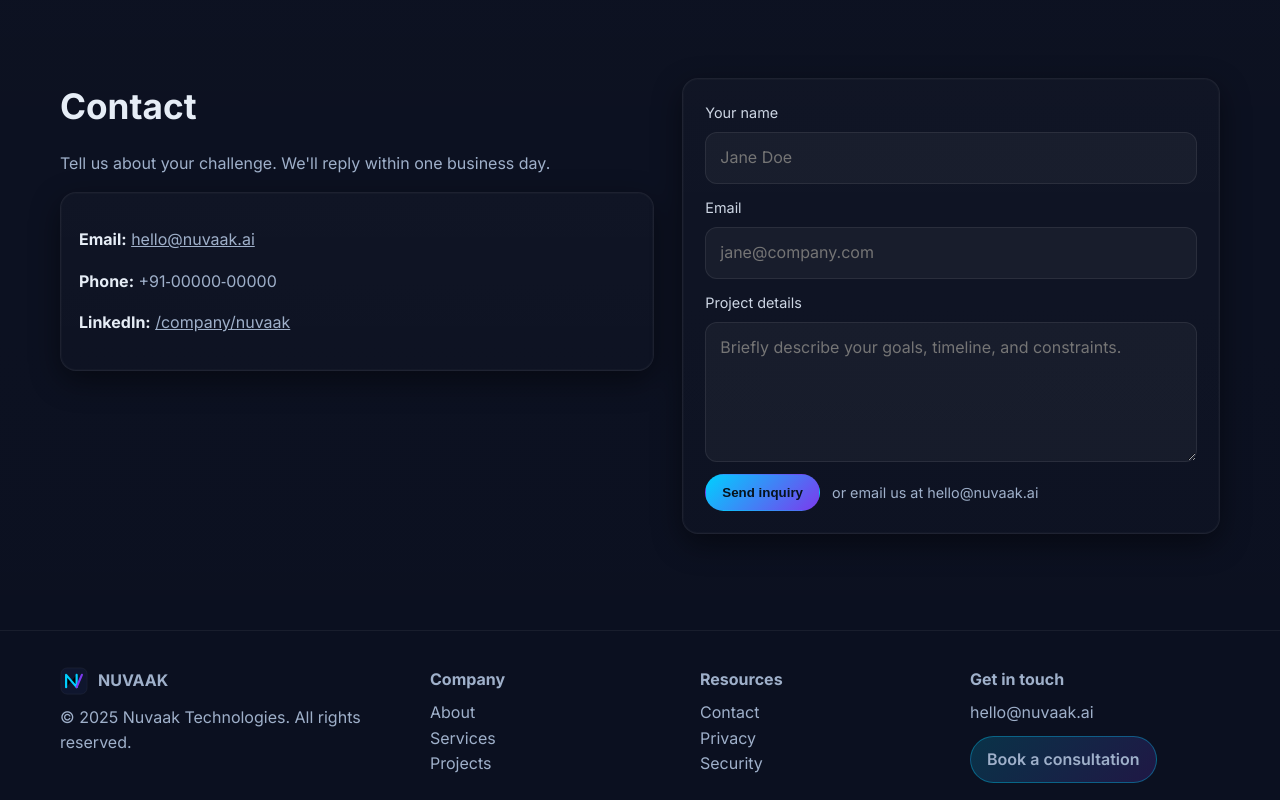
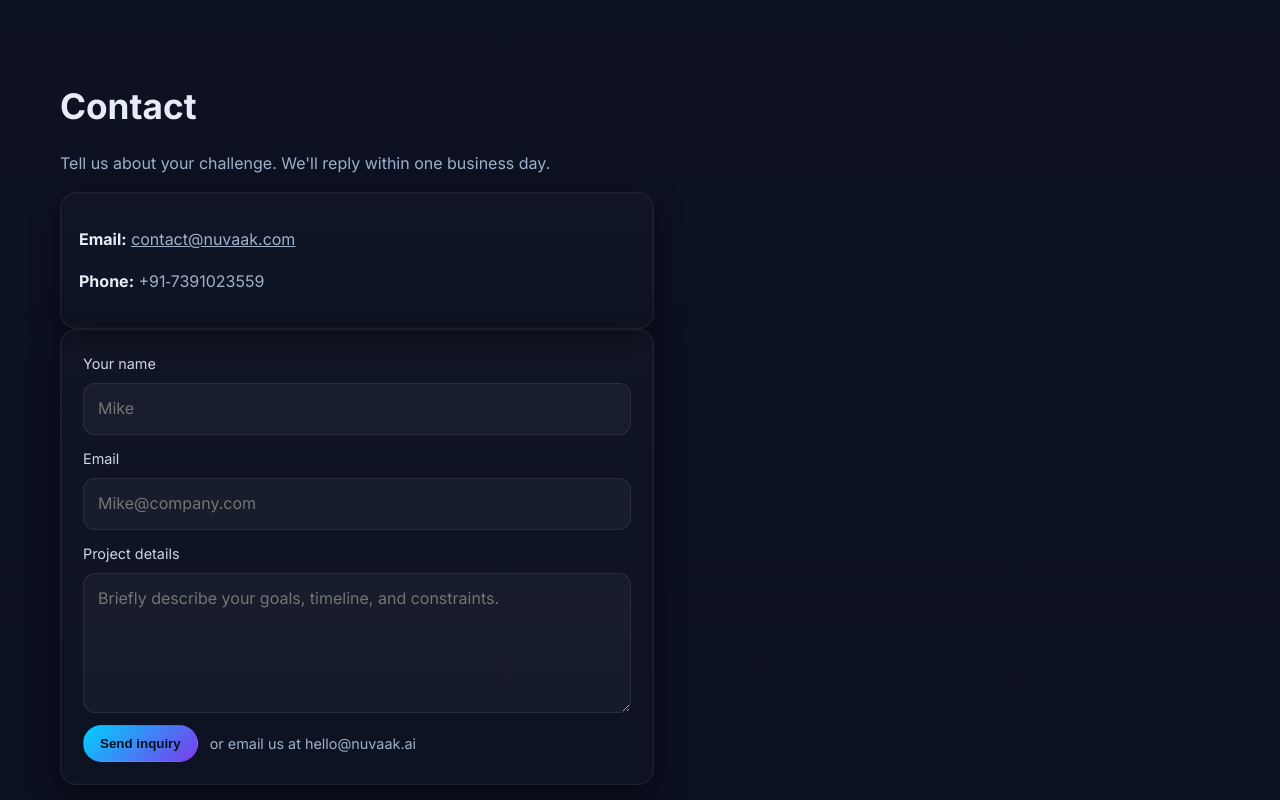
Before and after one commit to nikhilupadhyay7276-cloud/Nuvaak-Web-, a plain HTML site: page index.html in a window 1280 px wide. Shown: the part 2900-3700 px from the top of the page. Drawn offline with Linux system fonts and the light colour scheme.

Commit message:
Update index.html

```diff
--- a/index.html
+++ b/index.html
@@ -341,20 +341,18 @@
         <h2>Contact</h2>
         <p class="muted">Tell us about your challenge. We'll reply within one business day.</p>
         <div class="card" style="padding:18px; margin-top:12px">
-          <p><strong>Email:</strong> <a href="mailto:hello@nuvaak.ai" class="muted">hello@nuvaak.ai</a></p>
-          <p><strong>Phone:</strong> <span class="muted">+91‑00000‑00000</span></p>
-          <p><strong>LinkedIn:</strong> <a class="muted" href="https://www.linkedin.com/" target="_blank" rel="noopener">/company/nuvaak</a></p>
-        </div>
+          <p><strong>Email:</strong> <a href="mailto:hello@nuvaak.ai" class="muted">contact@nuvaak.com</a></p>
+          <p><strong>Phone:</strong> <span class="muted">+91‑7391023559</span></p>
       </div>
       <div class="card" style="padding:22px">
-        <form action="mailto:hello@nuvaak.ai" method="POST" enctype="text/plain">
+        <form action="mailto:contact@nuvaak.com" method="POST" enctype="text/plain">
           <div class="field">
             <label for="name">Your name</label>
-            <input id="name" name="name" type="text" placeholder="Jane Doe" required>
+            <input id="name" name="name" type="text" placeholder="Mike " required>
           </div>
           <div class="field">
             <label for="email">Email</label>
-            <input id="email" name="email" type="email" placeholder="jane@company.com" required>
+            <input id="email" name="email" type="email" placeholder="Mike@company.com" required>
           </div>
           <div class="field">
             <label for="message">Project details</label>
```
